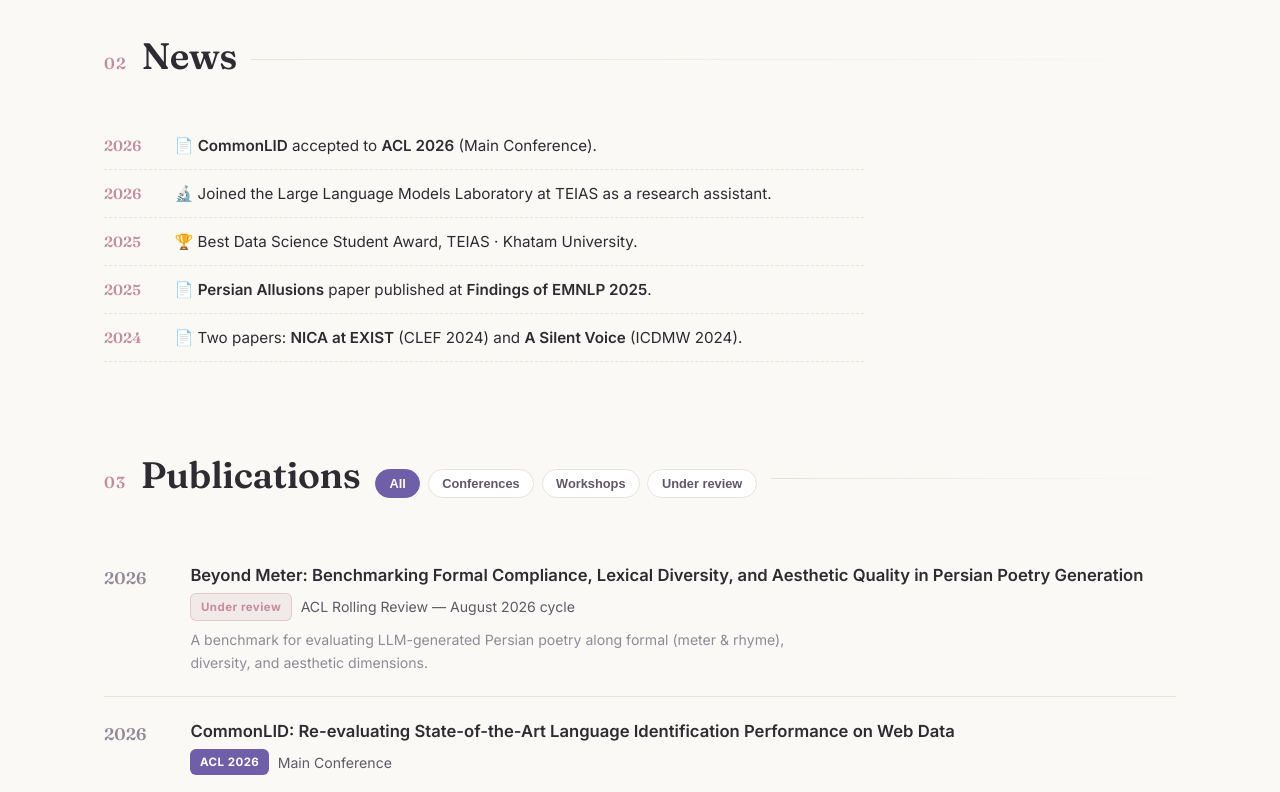
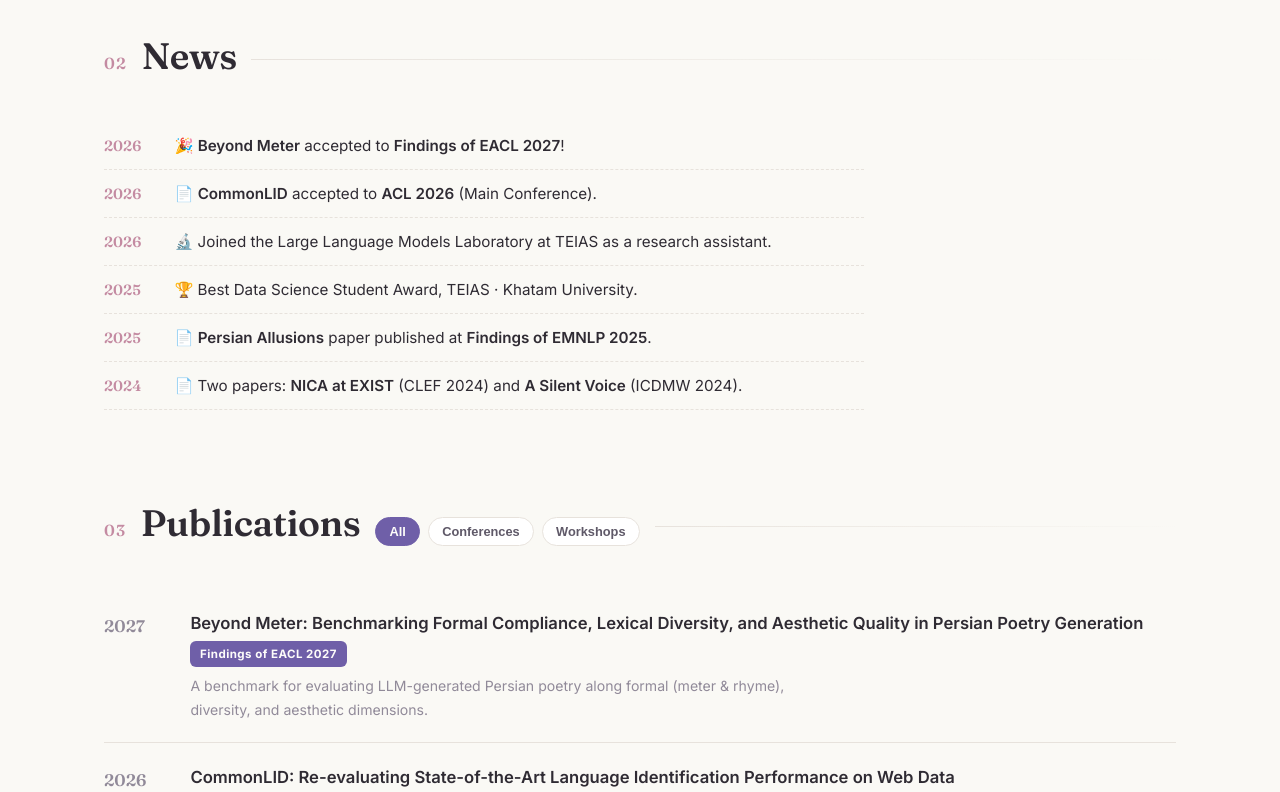
Before and after one commit to MelikaNobakhtian/MelikaNobakhtian.github.io, a plain HTML site: page index.html in a window 1280 px wide. Shown: the part 1520-2312 px from the top of the page. Drawn offline with Linux system fonts and the light colour scheme.

Commit message:
Beyond Meter accepted to Findings of EACL 2027; update CV PDF

```diff
--- a/index.html
+++ b/index.html
@@ -151,6 +151,7 @@
         <h2>News</h2>
       </div>
       <ul class="news-list">
+        <li class="reveal"><span class="news-date">2026</span><span class="news-text">🎉 <strong>Beyond Meter</strong> accepted to <strong>Findings of EACL 2027</strong>!</span></li>
         <li class="reveal"><span class="news-date">2026</span><span class="news-text">📄 <strong>CommonLID</strong> accepted to <strong>ACL 2026</strong> (Main Conference).</span></li>
         <li class="reveal"><span class="news-date">2026</span><span class="news-text">🔬 Joined the Large Language Models Laboratory at TEIAS as a research assistant.</span></li>
         <li class="reveal"><span class="news-date">2025</span><span class="news-text">🏆 Best Data Science Student Award, TEIAS · Khatam University.</span></li>
@@ -168,16 +169,15 @@
           <button class="filter-btn active" data-filter="all">All</button>
           <button class="filter-btn" data-filter="conf">Conferences</button>
           <button class="filter-btn" data-filter="workshop">Workshops</button>
-          <button class="filter-btn" data-filter="review">Under review</button>
         </div>
       </div>
 
       <div class="pub-list">
-        <article class="pub reveal" data-type="review">
-          <div class="pub-year">2026</div>
+        <article class="pub reveal" data-type="conf">
+          <div class="pub-year">2027</div>
           <div class="pub-body">
             <h3 class="pub-title">Beyond Meter: Benchmarking Formal Compliance, Lexical Diversity, and Aesthetic Quality in Persian Poetry Generation</h3>
-            <p class="pub-venue"><span class="badge badge-review">Under review</span> ACL Rolling Review — August 2026 cycle</p>
+            <p class="pub-venue"><span class="badge badge-conf">Findings of EACL 2027</span></p>
             <p class="pub-note">A benchmark for evaluating LLM-generated Persian poetry along formal (meter &amp; rhyme), diversity, and aesthetic dimensions.</p>
           </div>
         </article>
@@ -266,7 +266,7 @@
             <p class="tl-place">TEIAS, Khatam University · Advisors: Dr. Mohammad Taher Pilehvar &amp; Dr. Yadollah Yaghoobzadeh</p>
             <ul>
               <li>Research on the evaluation and benchmarking of LLMs — probing cultural knowledge, commonsense reasoning, and performance in low-resource settings such as Persian.</li>
-              <li>Working on Persian poetry generation and evaluation with LLMs: benchmarking formal compliance, lexical diversity, and aesthetic quality <em>(submitted to ACL Rolling Review, August 2026).</em></li>
+              <li>Working on Persian poetry generation and evaluation with LLMs: benchmarking formal compliance, lexical diversity, and aesthetic quality <em>(accepted to Findings of EACL 2027).</em></li>
               <li>Contributing to peer-reviewed publications and reviewing for NLP/ML venues.</li>
             </ul>
           </div>
```
Also changed, not shown: 1 other file.
